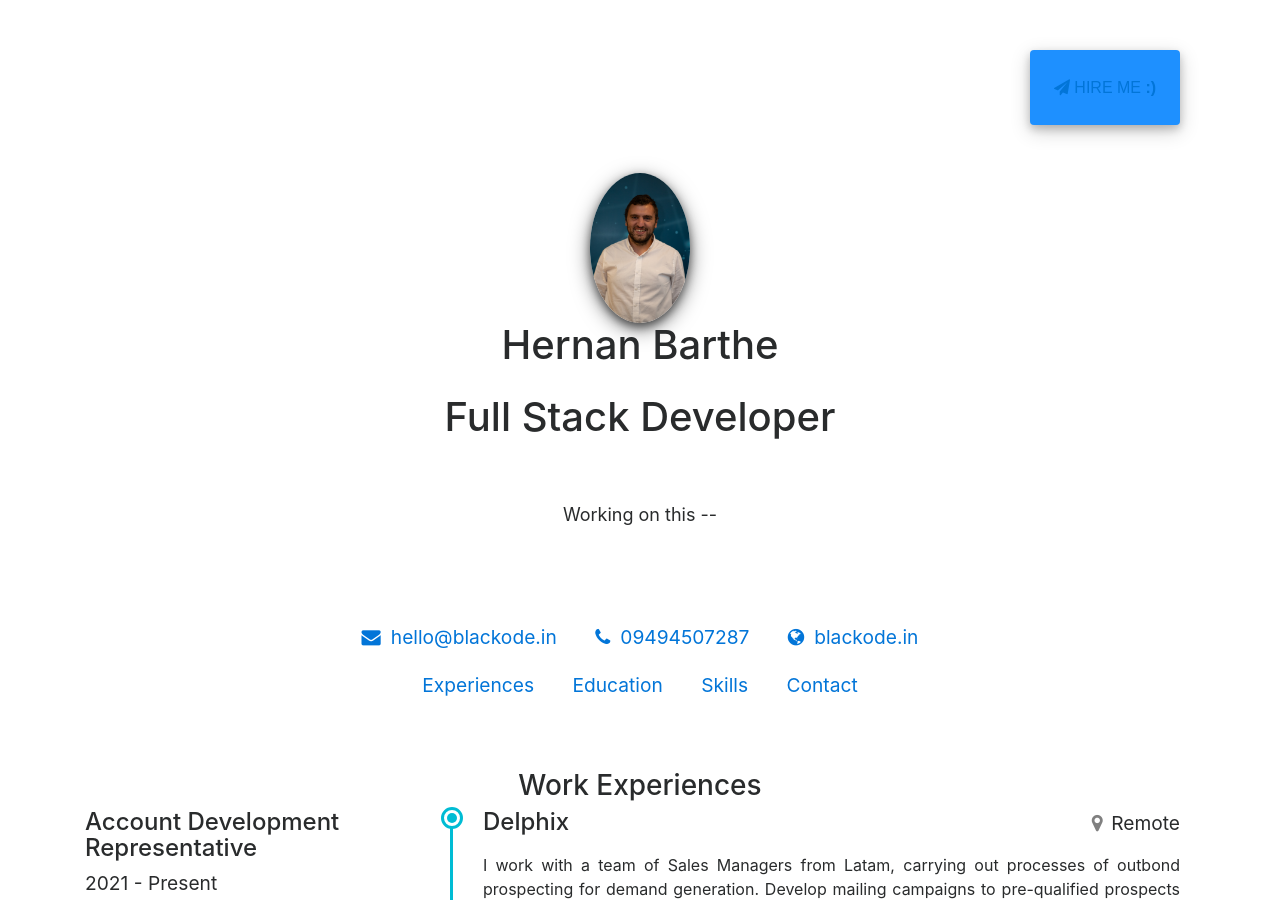
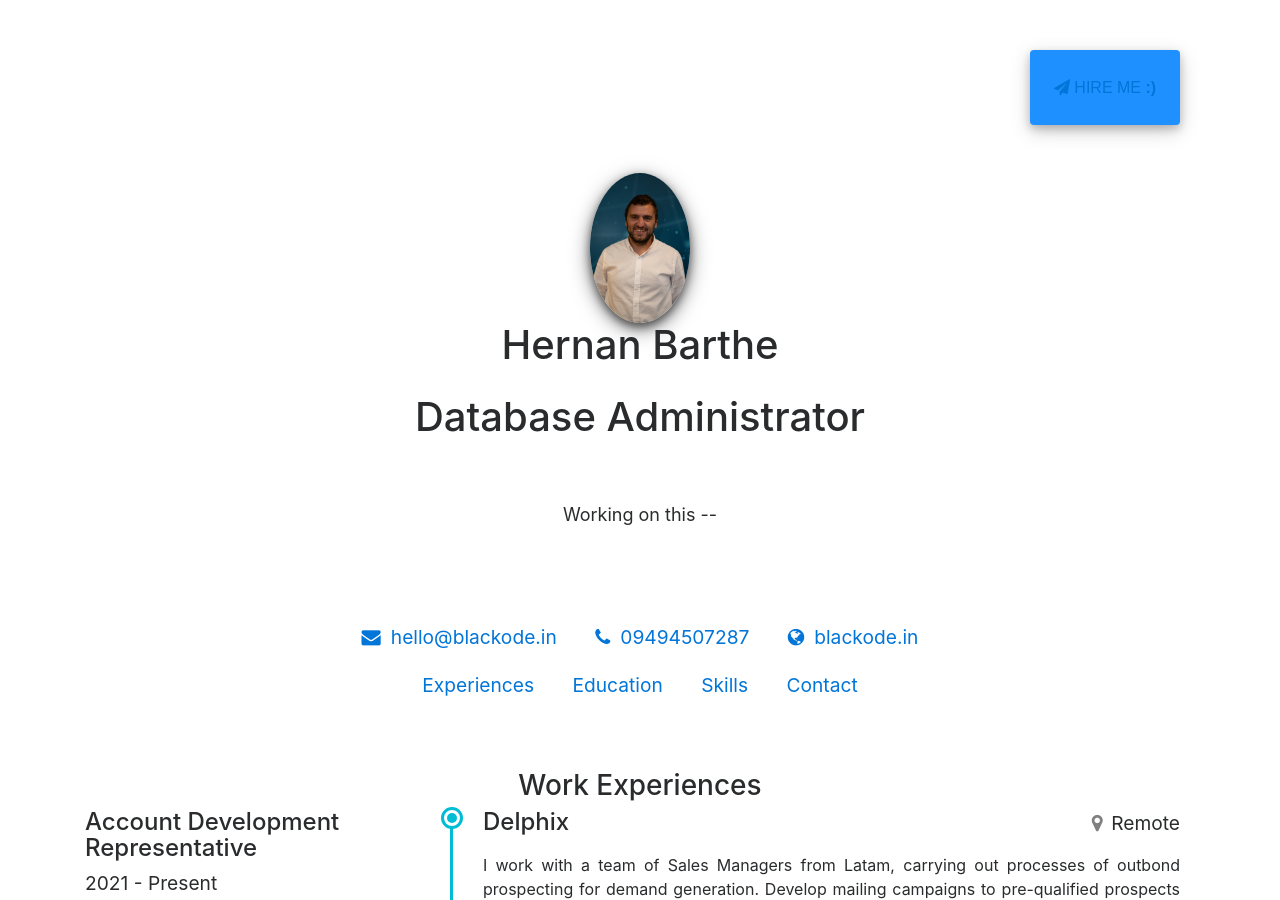
Before and after one commit to HBarthe/hbarthe.github.io, a Jekyll site: the page built from index.html, in a window 1280 px wide and 900 px high. Built offline with Jekyll 4.4.1, drawn with Linux system fonts in a browser that asks for light colours; a style sheet for code colours, icons or effects is not loaded.

Commit message:
Update profile.yaml

```diff
--- a/_data/profile.yaml
+++ b/_data/profile.yaml
@@ -1,5 +1,5 @@
 name: Hernan Barthe
-title: Full Stack Developer
+title: Database Administrator
 firstName: ""
 lastName: ""
 email: hello@blackode.in
```
